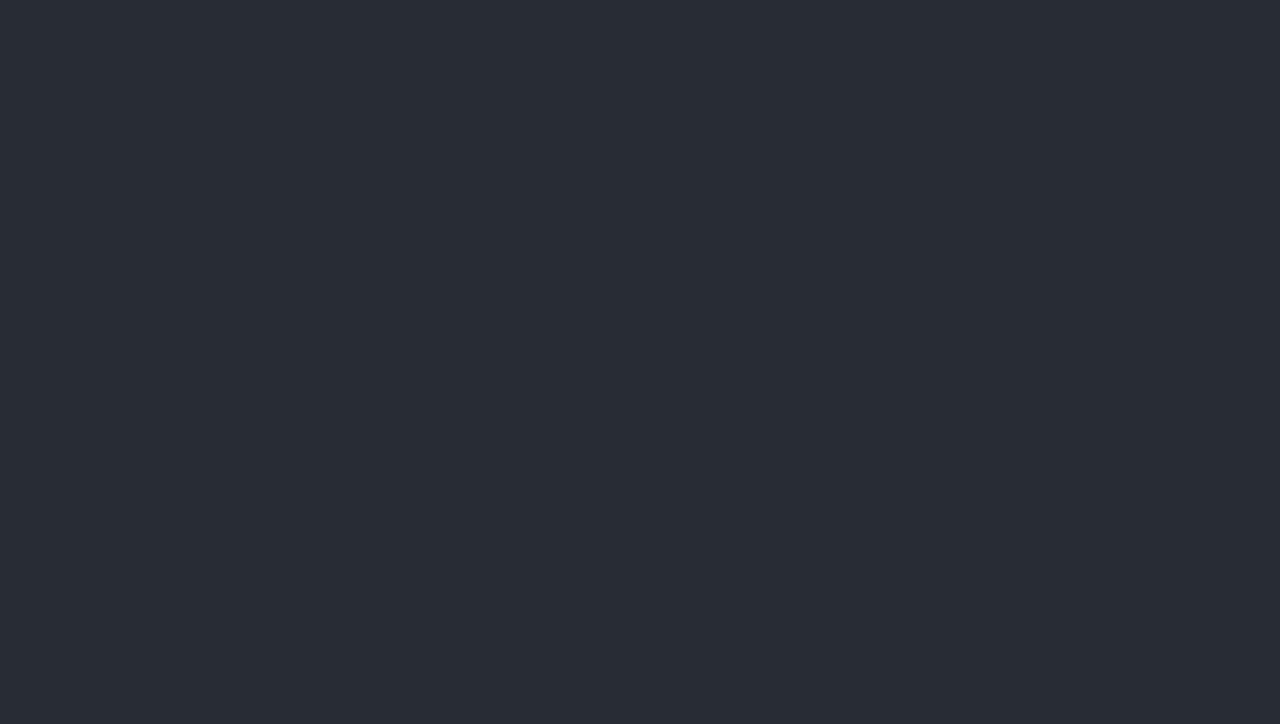
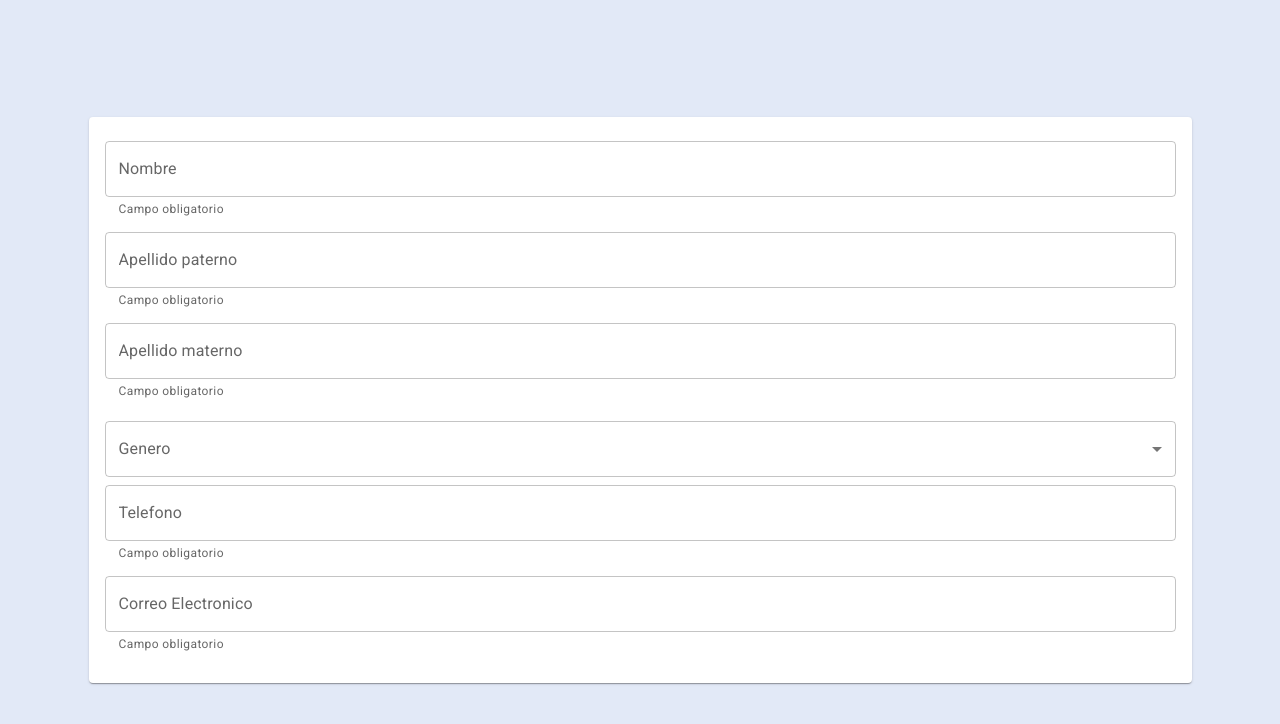
Before and after one commit to AxMar1221/Prueba-Salud-digna, a React (Create React App) app: page / in a window 1280 px wide. Shown: the top 724 px of the page. Built offline with nearby package versions, Linux system fonts and the light colour scheme.

Commit message:
formulario base

```diff
--- a/package.json
+++ b/package.json
@@ -7,6 +7,7 @@
     "@emotion/styled": "^11.10.6",
     "@fontsource/roboto": "^4.5.8",
     "@mui/icons-material": "^5.11.9",
+    "@mui/lab": "^5.0.0-alpha.120",
     "@mui/material": "^5.11.9",
     "@testing-library/jest-dom": "^5.16.5",
     "@testing-library/react": "^13.4.0",
--- a/public/index.html
+++ b/public/index.html
@@ -19,7 +19,7 @@
     />
     <link rel="apple-touch-icon" href="%PUBLIC_URL%/logo192.png" />
     <link rel="manifest" href="%PUBLIC_URL%/manifest.json" />
-    <title>React App</title>
+    <title>Prueba</title>
   </head>
   <body>
     <noscript>You need to enable JavaScript to run this app.</noscript>
--- a/src/App.css
+++ b/src/App.css
@@ -14,7 +14,7 @@
 }
 
 .App-header {
-  background-color: #282c34;
+  background-color: #e2e9f7;
   min-height: 100vh;
   display: flex;
   flex-direction: column;
--- a/src/App.js
+++ b/src/App.js
@@ -1,11 +1,113 @@
-
-import './App.css';
+// import { Cards } from "./Cards";
+import "./App.css";
+import {
+  Box,
+  Card,
+  CardContent,
+  FormControl,
+  Grid,
+  InputLabel,
+  MenuItem,
+  Select,
+  TextField,
+} from "@mui/material";
+import { LoadingButton } from "@mui/lab";
+import { useState } from "react";
 
 function App() {
+  const [loading, setLoading] = useState(false);
   return (
     <div className="App">
       <header className="App-header">
+        {/* <Cards /> */}
+        <Box my={2}>
+          <Card>
+            <CardContent>
+              <Grid container direction="row" spacing={2}>
+                <Grid item xs={12} sm={12} md={12} lg={12} xl={12}>
+                  <TextField
+                    error={false}
+                    label="Nombre"
+                    type="text"
+                    name="firstname"
+                    margin="dense"
+                    fullWidth
+                    variant="outlined"
+                    color="success"
+                    helperText="Campo obligatorio"
+                  />
 
+                  <TextField
+                    error={false}
+                    label="Apellido paterno"
+                    type="text"
+                    name="lastname"
+                    margin="dense"
+                    fullWidth
+                    variant="outlined"
+                    color="success"
+                    helperText="Campo obligatorio"
+                  />
+
+                  <TextField
+                    error={false}
+                    label="Apellido materno"
+                    type="text"
+                    name="lastname"
+                    margin="dense"
+                    fullWidth
+                    variant="outlined"
+                    color="success"
+                    helperText="Campo obligatorio"
+                  />
+                </Grid>
+                <Grid item xs={12} sm={12} md={12} lg={12} xl={12}>
+                  <FormControl sx={{ width: "100%" }} helperText="Campo obligatorio">
+                    <InputLabel id="demo-label" color="success" >
+                      Genero
+                    </InputLabel>
+                    <Select name="rol" fullWidth label="Genero" color="success" >
+                      <MenuItem>Mujer</MenuItem>
+                      <MenuItem>Hombre</MenuItem>
+                    </Select>
+                  </FormControl>
+                  <Grid item xs={12} sm={12} md={12} lg={12} xl={12}>
+                  <TextField
+                    error={false}
+                    label="Telefono"
+                    type="number"
+                    name="telefono"
+                    margin="dense"
+                    fullWidth
+                    variant="outlined"
+                    color="success"
+                    helperText="Campo obligatorio"
+                  />
+                                    <TextField
+                    error={false}
+                    label="Correo Electronico"
+                    type="email"
+                    name="lastname"
+                    margin="dense"
+                    fullWidth
+                    variant="outlined"
+                    color="success"
+                    helperText="Campo obligatorio"
+                  />
+                    {/* <Box sx={{ "& > button": { m: 1 } }}>
+                      <LoadingButton
+                        size="small"
+                        loading={loading}
+                        variant="outlined"
+                        disable
+                      ></LoadingButton>
+                    </Box> */}
+                  </Grid>
+                </Grid>
+              </Grid>
+            </CardContent>
+          </Card>
+        </Box>
       </header>
     </div>
   );
--- /dev/null
+++ b/src/Cards.js
@@ -0,0 +1,33 @@
+import { Card, CardContent, CardHeader, CardMedia, Grid, Typography } from "@mui/material"
+
+export const Cards = () => {
+    const gridContent = (
+        <Grid
+          container
+          direction="row"
+          justifyContent="center"
+          alignItems="center"
+          spacing={2}
+        >
+          <Grid item xs={6} ms={6} md={6} xl={6} lg={6}>
+            <Card>
+              <CardMedia
+              component="img"
+              image={`https://ms-f7-sites-01-cdn.azureedge.net/docs/stories/1599866283716437159-salud-digna-health-provider-azure-es-mexico/resources/52d0454c-e8dd-463f-9c83-89bd0d37cc33/1599867446852902552_1599867446852902552`}
+              />
+              <CardHeader />
+
+              <CardContent>
+                <Typography variant="h5" color="primary">
+                  Formulario
+                </Typography>
+              </CardContent>
+            </Card>
+          </Grid>
+        </Grid>
+    );
+
+  return (
+    <div>{gridContent}</div>
+  )
+}
```
Also changed, not shown: 1 other file (tests, documents, lock files or other folders).
